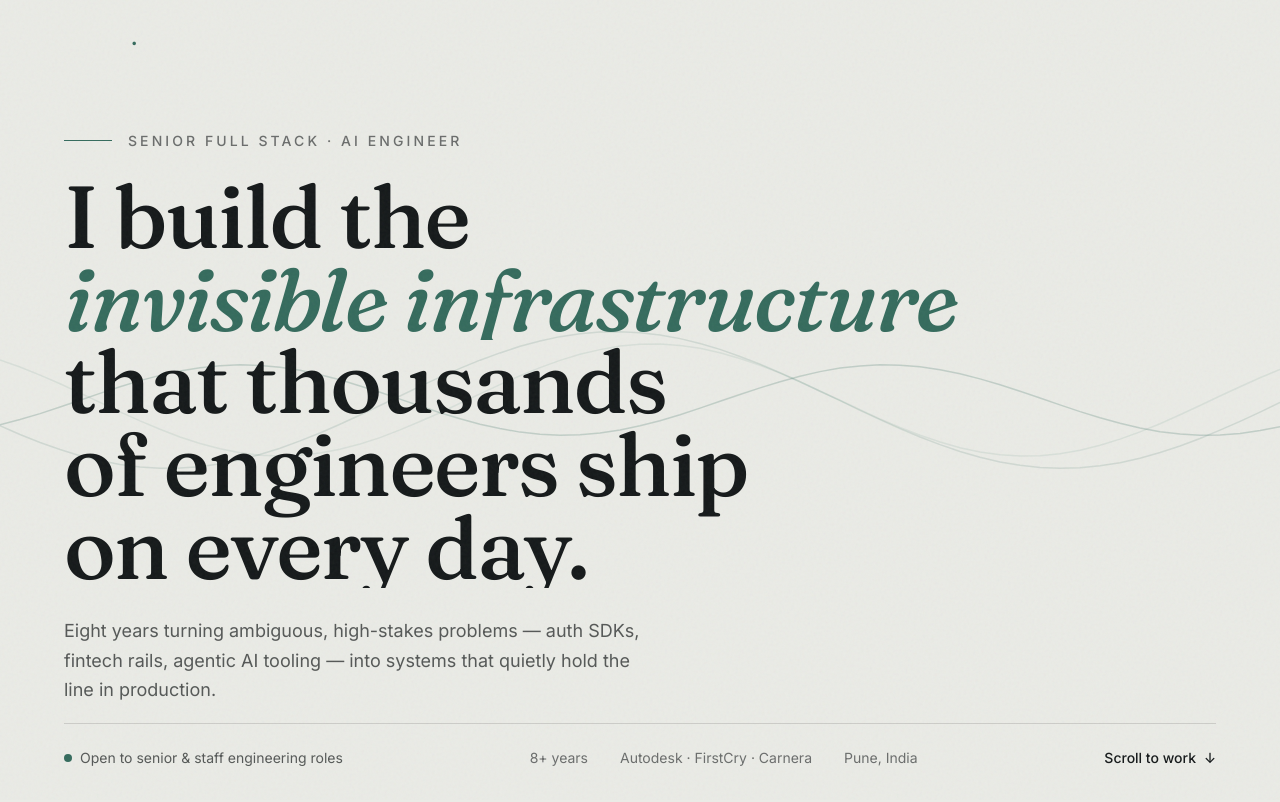
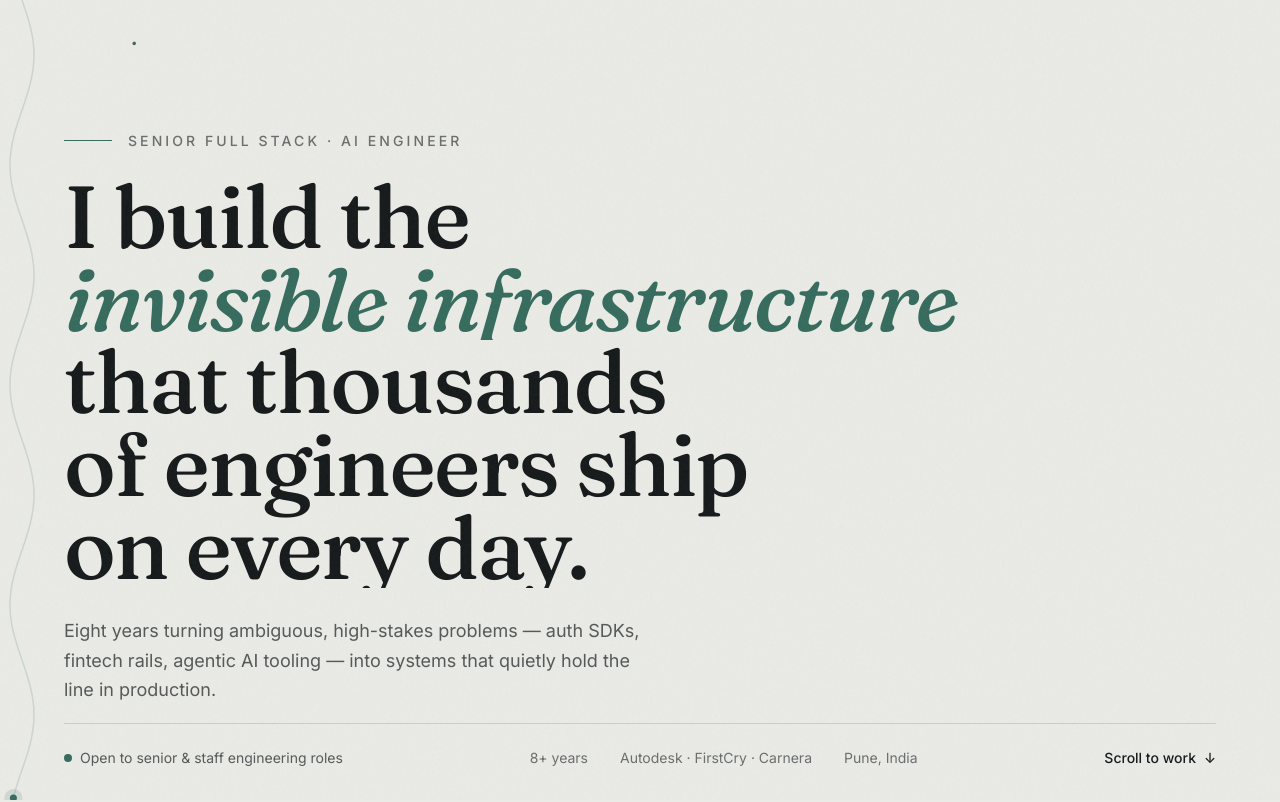
Before and after one commit to keshav-bohr/portfolio, a React (Vite) app: page / in a window 1280 px wide. Shown: the top 802 px of the page. Built offline with nearby package versions, Linux system fonts and the light colour scheme.

Commit message:
feat: removed wavefield and added a scroll tracer

```diff
--- a/src/App.tsx
+++ b/src/App.tsx
@@ -1,6 +1,6 @@
 import { useLenis } from "@/hooks/useLenis";
 import { Cursor } from "@/components/ui/Cursor";
-import { WaveField } from "@/components/ui/WaveField";
+import { ScrollTracer } from "@/components/ui/ScrollTracer";
 import { Nav } from "@/components/layout/Nav";
 import { Footer } from "@/components/layout/Footer";
 import { Hero } from "@/components/sections/Hero";
@@ -13,7 +13,7 @@ export default function App() {
 
   return (
     <div className="grain relative">
-      <WaveField />
+      <ScrollTracer />
       <Cursor />
       <Nav />
       <main>
--- /dev/null
+++ b/src/components/ui/ScrollTracer.tsx
@@ -0,0 +1,80 @@
+import { useEffect, useRef, useState } from "react";
+import { useScroll, useMotionValueEvent } from "motion/react";
+
+/**
+ * A pointer that rides down a wavy vertical track pinned to the left edge as you
+ * scroll the page. The track is a single static SVG path; the dot is moved along
+ * it with getPointAtLength() only on scroll change (no per-frame rebuilds), so it
+ * costs next to nothing. Progress maps to the whole document's scroll.
+ */
+const W = 44;
+const MIDX = W / 2;
+const AMP = 12;
+const WAVELENGTH = 220; // px of viewport per full wave
+
+function wavePath(h: number) {
+  const freq = (Math.PI * 2) / WAVELENGTH;
+  let d = "";
+  for (let y = 0; y <= h; y += 6) {
+    const x = MIDX + Math.sin(y * freq) * AMP;
+    d += `${y === 0 ? "M" : "L"}${x.toFixed(1)} ${y.toFixed(1)} `;
+  }
+  return d.trim();
+}
+
+export function ScrollTracer() {
+  const [h, setH] = useState(() =>
+    typeof window === "undefined" ? 800 : window.innerHeight
+  );
+  const pathRef = useRef<SVGPathElement | null>(null);
+  const dotRef = useRef<SVGGElement | null>(null);
+  const lenRef = useRef(0);
+  const { scrollYProgress } = useScroll();
+
+  useEffect(() => {
+    const onResize = () => setH(window.innerHeight);
+    window.addEventListener("resize", onResize);
+    return () => window.removeEventListener("resize", onResize);
+  }, []);
+
+  const place = (p: number) => {
+    const path = pathRef.current;
+    const dot = dotRef.current;
+    if (!path || !dot) return;
+    const clamped = Math.min(Math.max(p, 0), 1);
+    const pt = path.getPointAtLength(clamped * lenRef.current);
+    dot.setAttribute("transform", `translate(${pt.x} ${pt.y})`);
+  };
+
+  // Re-measure the track and re-seat the dot whenever the viewport height (and
+  // thus the path) changes.
+  useEffect(() => {
+    if (!pathRef.current) return;
+    lenRef.current = pathRef.current.getTotalLength();
+    place(scrollYProgress.get());
+    // eslint-disable-next-line react-hooks/exhaustive-deps
+  }, [h]);
+
+  useMotionValueEvent(scrollYProgress, "change", place);
+
+  return (
+    <div
+      aria-hidden
+      className="pointer-events-none fixed left-0 top-0 z-30 h-screen"
+    >
+      <svg width={W} height={h} viewBox={`0 0 ${W} ${h}`} fill="none">
+        <path
+          ref={pathRef}
+          d={wavePath(h)}
+          stroke="var(--color-accent)"
+          strokeOpacity={0.16}
+          strokeWidth={1.5}
+        />
+        <g ref={dotRef}>
+          <circle r={9} fill="var(--color-accent)" opacity={0.14} />
+          <circle r={3.5} fill="var(--color-accent)" />
+        </g>
+      </svg>
+    </div>
+  );
+}
--- a/src/components/ui/WaveField.tsx
+++ /dev/null
@@ -1,86 +0,0 @@
-import { useEffect, useRef } from "react";
-
-/**
- * Subtle, scroll-reactive wave band that lives behind the content (shows through
- * the transparent light sections). Three layered sine strokes drift continuously
- * and shift phase + amplitude with scroll position, so the page feels alive as
- * you move down it. Paths are mutated directly via refs (no React re-render) for
- * a smooth 60fps loop; honours prefers-reduced-motion.
- */
-const W = 1000;
-const H = 200;
-const MID = H / 2;
-const STEPS = 64;
-
-function wavePath(amp: number, freq: number, phase: number) {
-  let d = "";
-  for (let i = 0; i <= STEPS; i++) {
-    const x = (i / STEPS) * W;
-    const y = MID + Math.sin(x * freq + phase) * amp;
-    d += `${i === 0 ? "M" : "L"}${x.toFixed(1)} ${y.toFixed(1)} `;
-  }
-  return d.trim();
-}
-
-const LAYERS = [
-  { amp: 16, freq: 0.0125, speed: 0.55, phase: 0, opacity: 0.22 },
-  { amp: 26, freq: 0.009, speed: -0.4, phase: 2.1, opacity: 0.14 },
-  { amp: 20, freq: 0.0108, speed: 0.3, phase: 4.2, opacity: 0.09 },
-];
-
-export function WaveField() {
-  const paths = useRef<(SVGPathElement | null)[]>([]);
-
-  useEffect(() => {
-    const reduced = window.matchMedia("(prefers-reduced-motion: reduce)").matches;
-
-    if (reduced) {
-      LAYERS.forEach((l, i) =>
-        paths.current[i]?.setAttribute("d", wavePath(l.amp, l.freq, l.phase))
-      );
-      return;
-    }
-
-    let raf = 0;
-    let t = 0;
-    const loop = () => {
-      t += 0.01;
-      const scroll = window.scrollY || 0;
-      LAYERS.forEach((l, i) => {
-        const phase = l.phase + t * l.speed + scroll * 0.0016;
-        const amp = l.amp + Math.sin(scroll * 0.001 + i) * 6;
-        paths.current[i]?.setAttribute("d", wavePath(amp, l.freq, phase));
-      });
-      raf = requestAnimationFrame(loop);
-    };
-    raf = requestAnimationFrame(loop);
-    return () => cancelAnimationFrame(raf);
-  }, []);
-
-  return (
-    <div
-      aria-hidden
-      className="pointer-events-none fixed inset-x-0 top-1/2 -z-10 h-[55vh] -translate-y-1/2"
-    >
-      <svg
-        className="h-full w-full"
-        viewBox={`0 0 ${W} ${H}`}
-        preserveAspectRatio="none"
-        fill="none"
-      >
-        {LAYERS.map((l, i) => (
-          <path
-            key={i}
-            ref={(el) => {
-              paths.current[i] = el;
-            }}
-            stroke="var(--color-accent)"
-            strokeOpacity={l.opacity}
-            strokeWidth={1.5}
-            vectorEffect="non-scaling-stroke"
-          />
-        ))}
-      </svg>
-    </div>
-  );
-}
```
